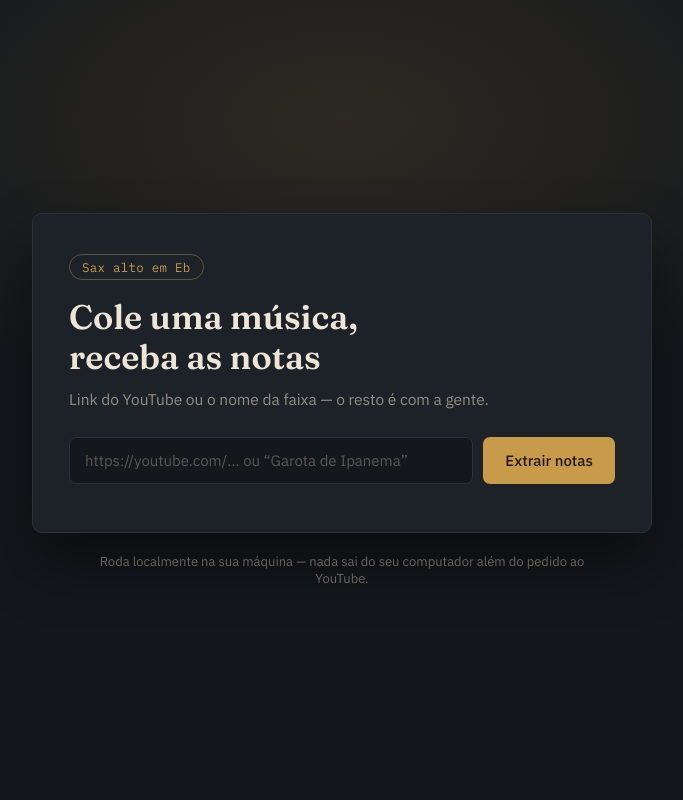
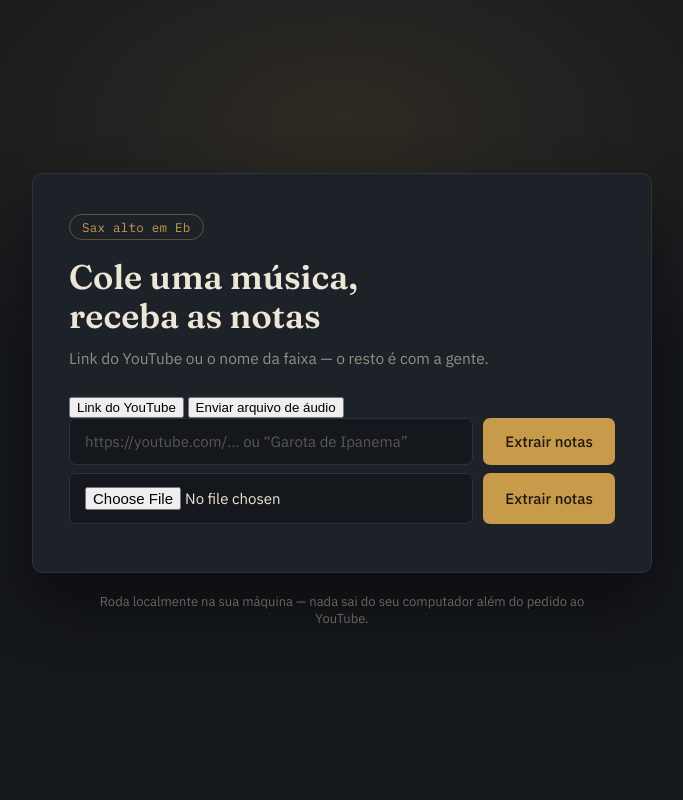
Before and after one commit to phylip17/sax-transcriber, a Flask app: page / in a window 1280 px wide. Shown: the whole page, without its empty margins (298-981 px from the left). Run offline with Flask 3, Linux system fonts and the light colour scheme.

Commit message:
Add audio file upload option to the form
Added a file upload option for audio files and updated the form structure.

```diff
--- a/templates/index.html
+++ b/templates/index.html
@@ -19,6 +19,11 @@
       <p class="ficha__sub">Link do YouTube ou o nome da faixa — o resto é com a gente.</p>
     </header>
 
+    <div class="abas" role="tablist">
+      <button type="button" id="abaLink" class="aba aba--ativa" role="tab" aria-selected="true">Link do YouTube</button>
+      <button type="button" id="abaArquivo" class="aba" role="tab" aria-selected="false">Enviar arquivo de áudio</button>
+    </div>
+
     <form id="formulario" class="entrada">
       <input
         type="text"
@@ -26,10 +31,18 @@
         name="origem"
         placeholder="https://youtube.com/... ou “Garota de Ipanema”"
         autocomplete="off"
-        required
       >
       <button type="submit" id="botaoEnviar">Extrair notas</button>
     </form>
+
+    <form id="formularioArquivo" class="entrada" hidden>
+      <input type="file" id="arquivoAudio" name="arquivo" accept="audio/*">
+      <button type="submit" id="botaoEnviarArquivo">Extrair notas</button>
+    </form>
+    <p id="dicaArquivo" class="dica-arquivo" hidden>
+      Aceita mp3, wav, m4a e outros formatos comuns de áudio — baixado por
+      fora do app, com qualquer ferramenta de sua confiança.
+    </p>
 
     <section id="console" class="console" hidden aria-live="polite">
       <div id="linhasConsole" class="console__linhas"></div>
```
